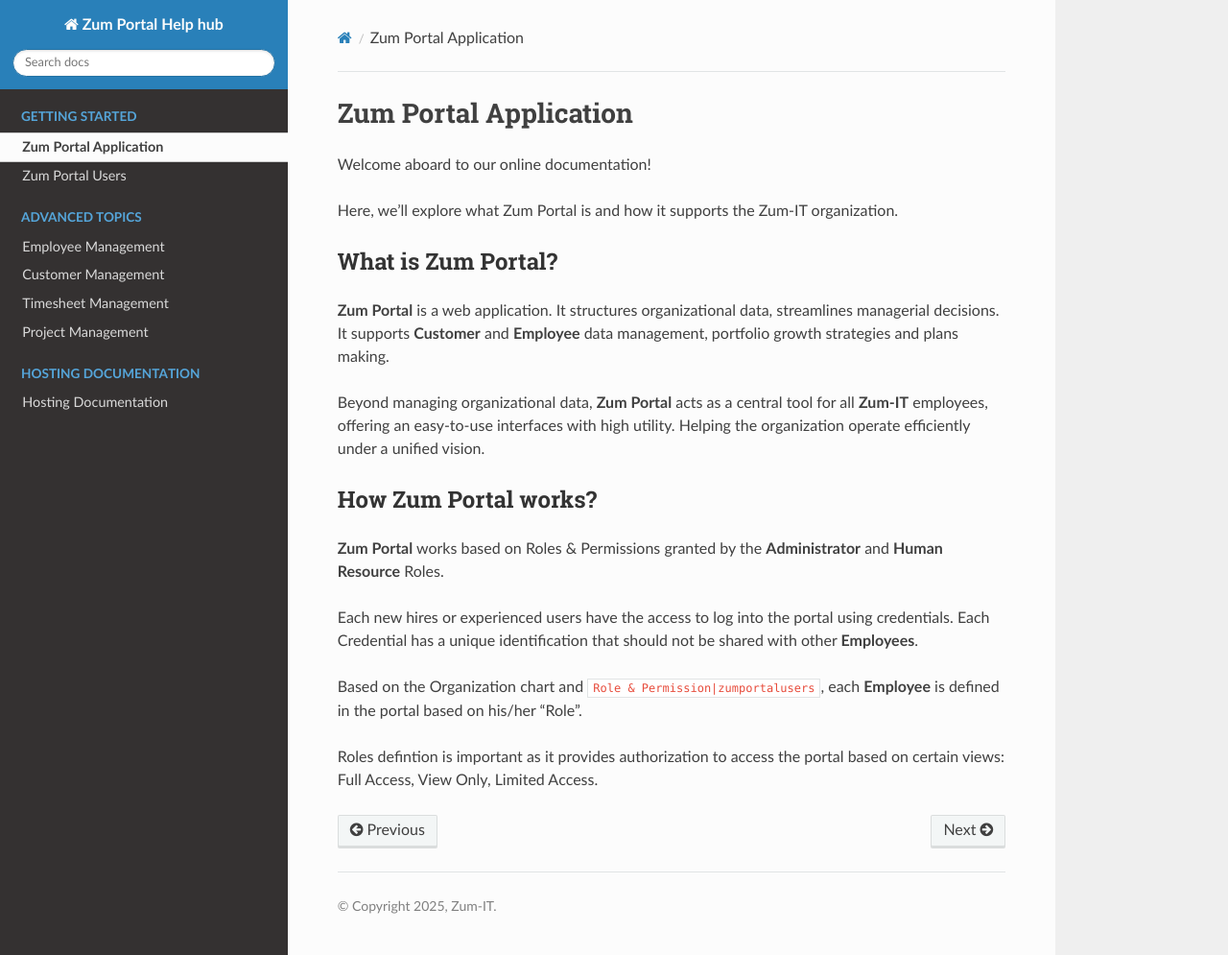
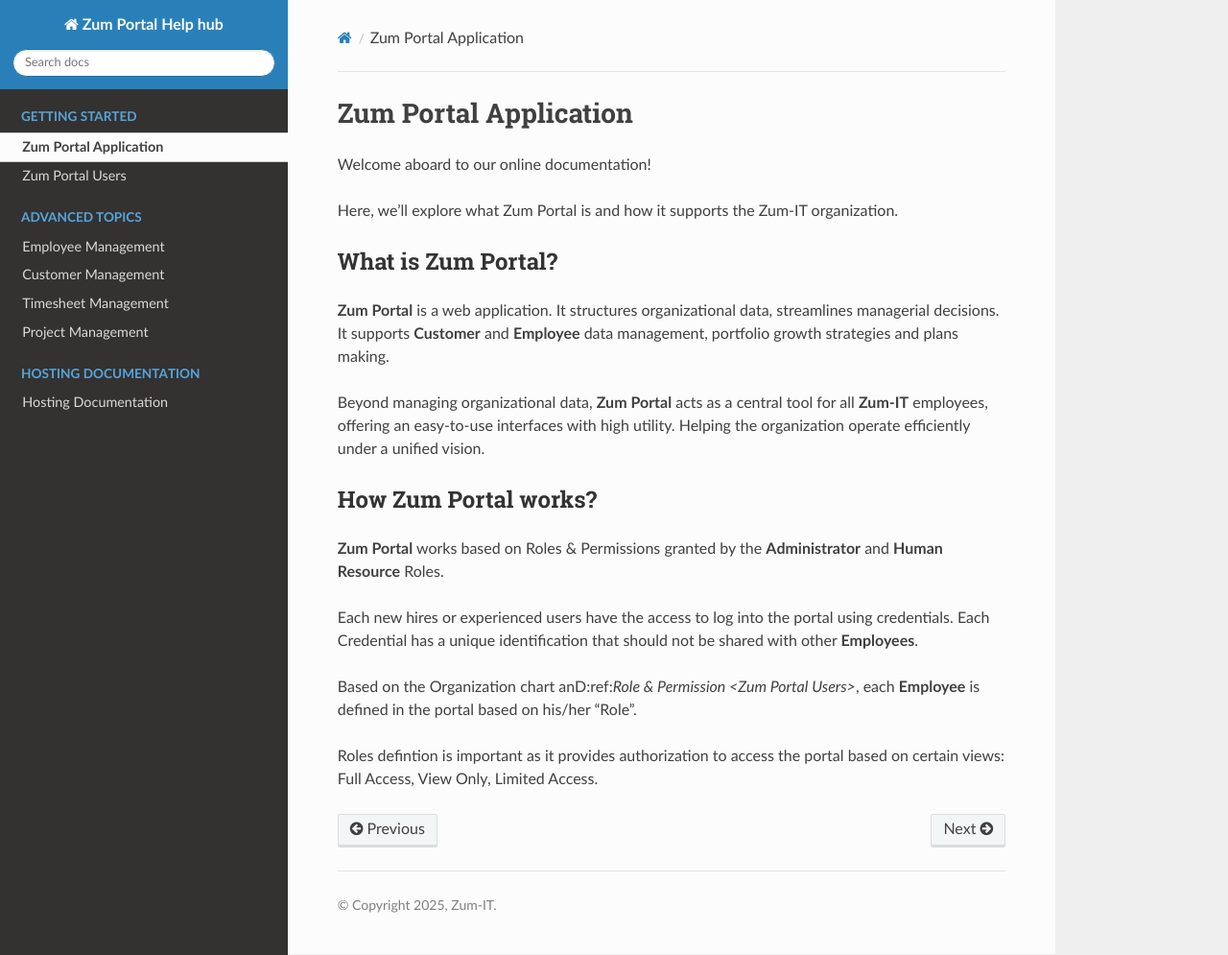
Before and after one commit to ghadiben0/Project-Zum-Portal, a Sphinx documentation site: the page built from docs/source/zumportaldefinition.rst, in a window 1280 px wide and 995 px high. Shown: the whole window at 96% size. Built offline with Sphinx 7.4.7 and the Read the Docs theme 3.1.0, drawn with Linux system fonts in a browser that asks for light colours; cross-references to code outside the pages are shown as plain code.

Commit message:
Update zumportaldefinition.rst

```diff
--- a/docs/source/zumportaldefinition.rst
+++ b/docs/source/zumportaldefinition.rst
@@ -19,6 +19,6 @@ How **Zum Portal** works?
 
 Each new hires or experienced users have the access to log into the portal using credentials. Each Credential has a unique identification that should not be shared with other **Employees**.
 
-Based on the Organization chart and :tooltip:`Role & Permission|zumportalusers`, each **Employee** is defined in the portal based on his/her "Role".
+Based on the Organization chart anD:ref:`Role & Permission <Zum Portal Users>`, each **Employee** is defined in the portal based on his/her "Role".
 
 Roles defintion is important as it provides authorization to access the portal based on certain views: Full Access, View Only, Limited Access.
```
